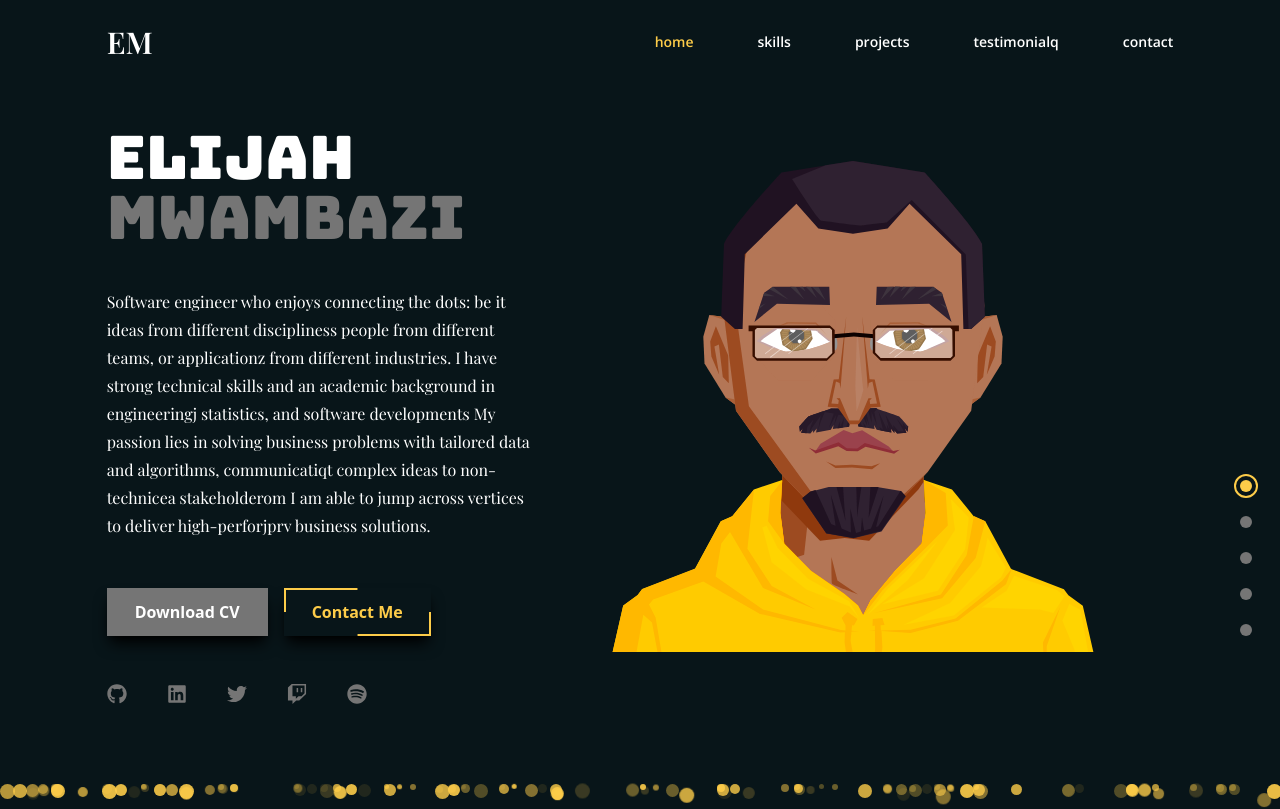
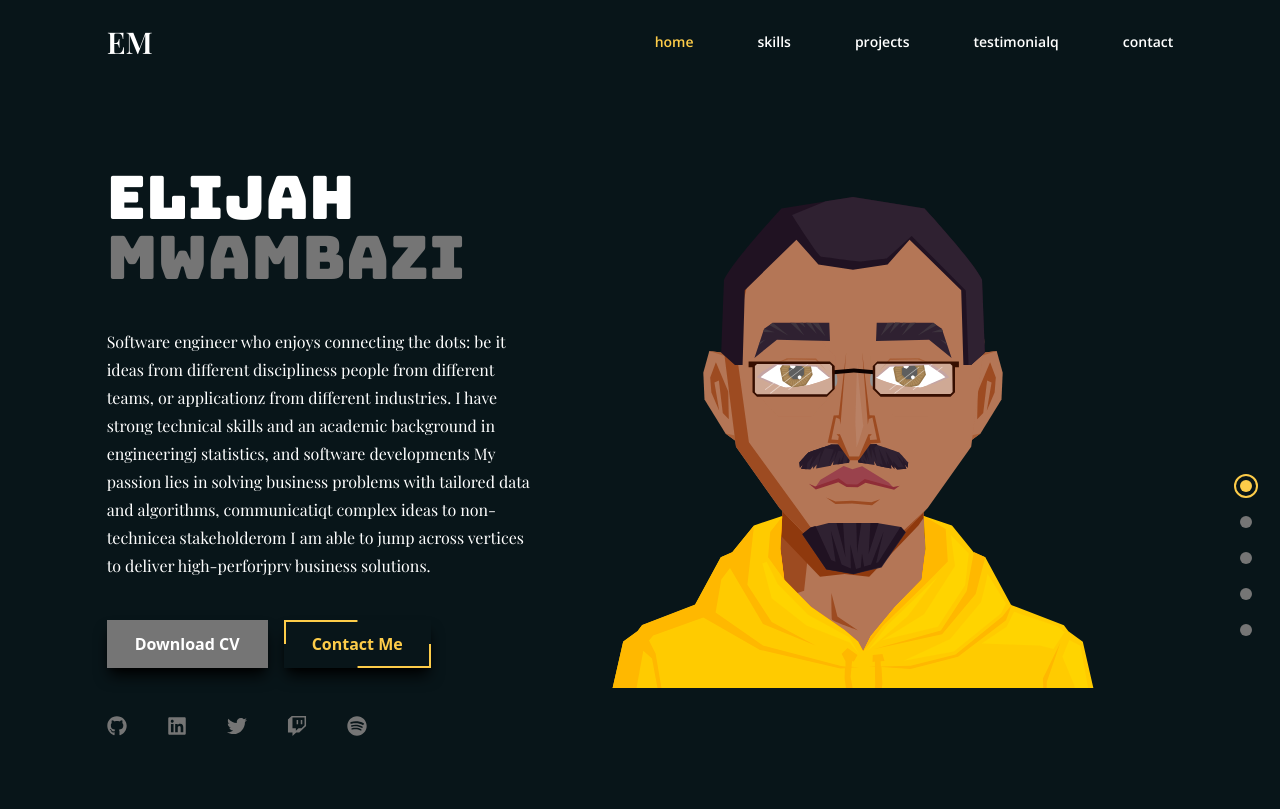
Before and after one commit to ElijahMwambazi/portfolio-site, a React (Vite) app: page / in a window 1280 px wide. Shown: the top 809 px of the page. Built offline with nearby package versions, Linux system fonts and the light colour scheme.

Commit message:
Added Y padding

```diff
--- a/src/scenes/landing.scene.tsx
+++ b/src/scenes/landing.scene.tsx
@@ -20,7 +20,7 @@ const Landing = ({
   return (
     <section
       id="home"
-      className="md:flex md:justify-between md:items-center"
+      className="md:flex md:justify-between md:items-center py-10"
     >
       {/* IMAGE */}
       <motion.div
@@ -57,7 +57,7 @@ const Landing = ({
           }}
         >
           <RandomizedText
-            className="font-bungee text-6xl capitalize z-10  md:text-start"
+            className="font-bungee text-6xl capitalize z-10 md:text-start"
             textToRandomize="Elijah"
             singleWord={true}
           />
@@ -67,8 +67,7 @@ const Landing = ({
             singleWord={true}
           />
           <RandomizedText
-            className="font-playfair mt-10 text-3
-            text-justify leading-7 md:text-start"
+            className="font-playfair mt-10 text-justify leading-7 md:text-start"
             textToRandomize="Software engineer who enjoys connecting
             the dots: be it ideas from different
             disciplines, people from different teams, or
@@ -87,7 +86,7 @@ const Landing = ({
 
         {/* CALL TO ACTION */}
         <motion.div
-          className="flex justify-center md:justify-start mt-12"
+          className="flex justify-center md:justify-start mt-10"
           initial="hidden"
           whileInView="visible"
           viewport={{ once: true, amount: 0.5 }}
```
